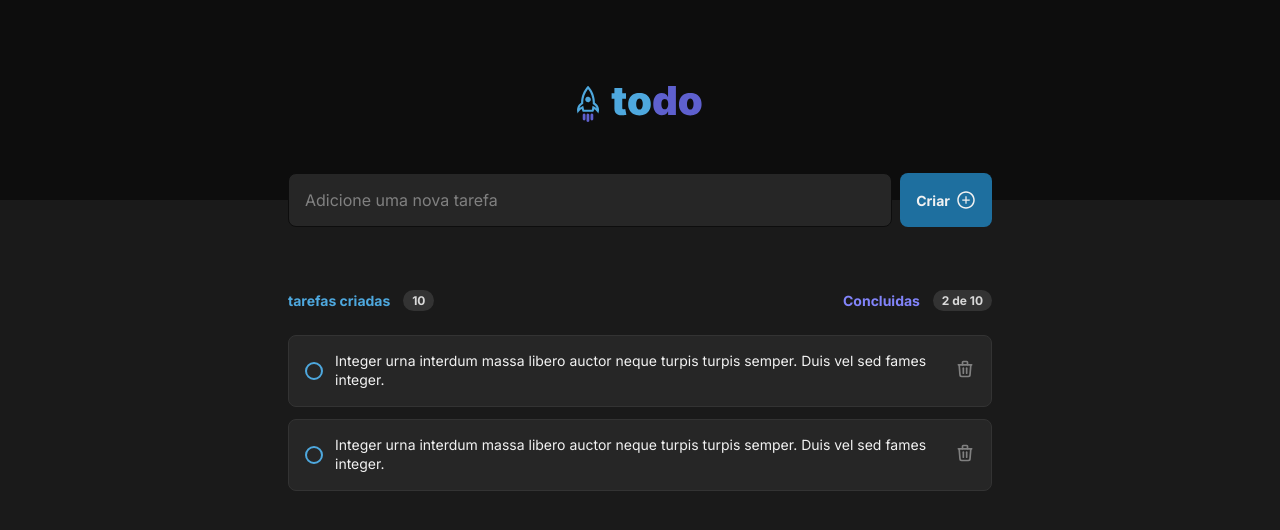
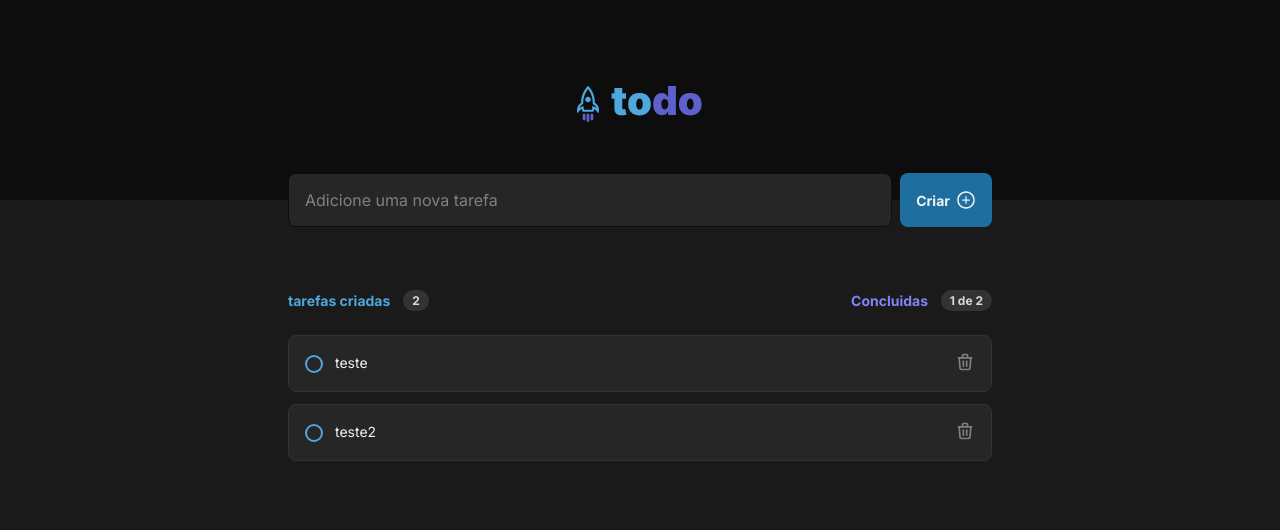
Before and after one commit to dhoouglas/ignite-to-do, a React (Vite) app: page / in a window 1280 px wide. Shown: the top 530 px of the page. Built offline with nearby package versions, Linux system fonts and the light colour scheme.

Commit message:
Number of tasks and completed tasks

```diff
--- a/src/App.tsx
+++ b/src/App.tsx
@@ -1,14 +1,36 @@
+import { useState } from 'react';
 import { Header } from './components/Header'
 import { Tasks } from './components/Tasks'
 import './styles/global.css'
 
+export interface ITask {
+  id: string;
+  title: string;
+  isComplete: boolean;
+}
+
 function App() {
+  const [tasks, setTasks] = useState<ITask[]>([
+    {
+      id: 'teste',
+      title: 'teste',
+      isComplete: true,
+    },
+    {
+      id: 'teste2',
+      title: 'teste2',
+      isComplete: false,
+    },
+
+  ]);
 
   return (
     <>
       <Header />
 
-      <Tasks />
+      <Tasks
+        tasks={tasks}
+      />
     </>
   )
 }
--- a/src/components/Task/index.tsx
+++ b/src/components/Task/index.tsx
@@ -1,7 +1,12 @@
+import { ITask } from '../../App';
 import styles from './task.module.css'
 import { TbTrash } from 'react-icons/tb'
 
-export function Task() {
+interface Props {
+    task: ITask;
+}
+
+export function Task({ task }: Props) {
     return (
         <div className={styles.task}>
             <button className={styles.checkContainer}>
@@ -9,7 +14,7 @@ export function Task() {
             </button>
 
             <p>
-                Integer urna interdum massa libero auctor neque turpis turpis semper. Duis vel sed fames integer.
+                {task.title}
             </p>
 
             <button className={styles.deleteButton}>
--- a/src/components/Tasks/index.tsx
+++ b/src/components/Tasks/index.tsx
@@ -1,24 +1,33 @@
+import { ITask } from '../../App';
 import { Task } from '../Task';
 import styles from './tasks.module.css'
 
-export function Tasks() {
+interface Props {
+    tasks: ITask[];
+}
+
+export function Tasks({ tasks }: Props) {
+    const tasksQuantity = tasks.length;
+    const completedTasks = tasks.filter((task) => task.isComplete).length;
+
     return (
         <section className={styles.tasks}>
             <header className={styles.header}>
                 <div>
                     <p>tarefas criadas</p>
-                    <span>10</span>
+                    <span>{tasksQuantity}</span>
                 </div>
 
                 <div>
                     <p className={styles.textPurple}>Concluidas</p>
-                    <span>2 de 10</span>
+                    <span>{completedTasks} de {tasksQuantity}</span>
                 </div>
             </header>
 
             <div className={styles.list}>
-                <Task />
-                <Task />
+                {tasks.map((task) => {
+                    return <Task key={task.id} task={task} />
+                })}
             </div>
         </section>
     );
```
